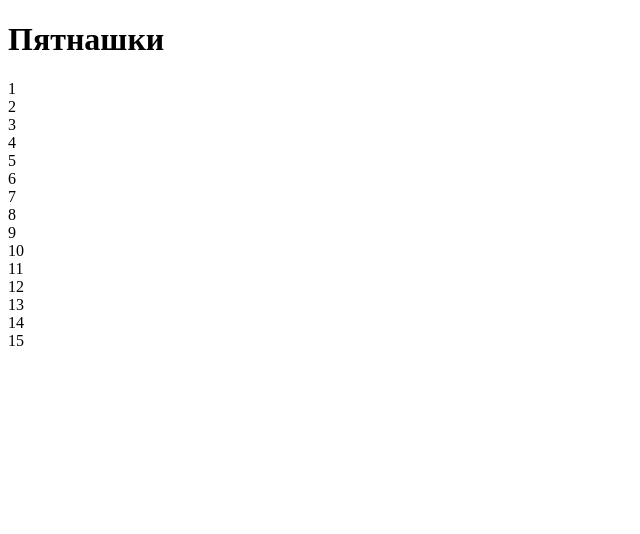
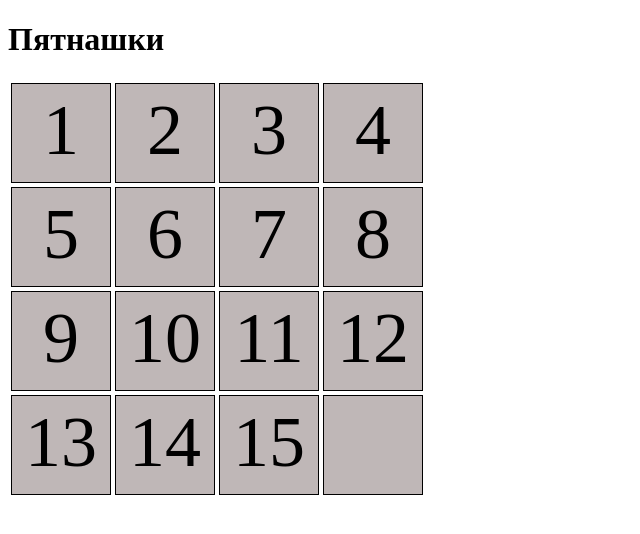
Before and after one commit to dabonka/fifteen, a React app: page / in a window 1280 px wide. Shown: the top 534 px of the page, without its empty margins (0-640 px from the left). Built offline with nearby package versions, Linux system fonts and the light colour scheme.

Commit message:
add css div properties

```diff
--- a/public/index.css
+++ b/public/index.css
@@ -0,0 +1,19 @@
+.mainBox {
+	display: flex;
+  flex-wrap: wrap;
+  height: 416px;
+  width: 416px;
+  padding: 1px;
+}
+
+.cell {
+	height: 98px;
+  width: 98px;
+  border-style: solid;
+  border-width: 1px;
+  margin: 2px;
+  text-align: center;
+  line-height: 1.3em;
+  font-size: 450%;
+  background-color: #bfb7b7;
+}
--- a/src/App.js
+++ b/src/App.js
@@ -7,8 +7,8 @@ function App(props){
 	return (
 		<div>
 			<Header title={"Пятнашки"}/>
-			<div>
-				{props.arr.map(n => <Cell position={n}/>)}
+			<div className="mainBox">
+				{props.arr.map(n => <div className="cell"><Cell position={n}/></div>)}
 			</div>
 		</div>
 	)
```
